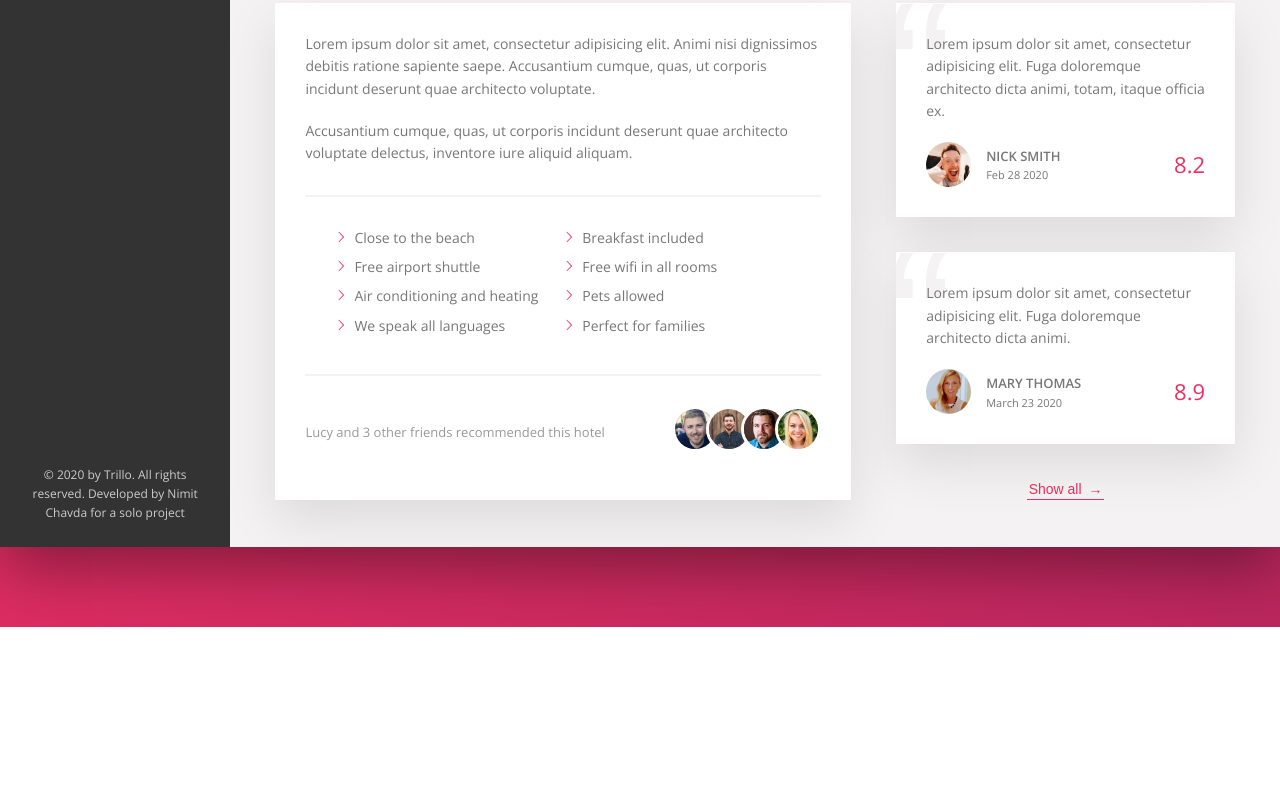
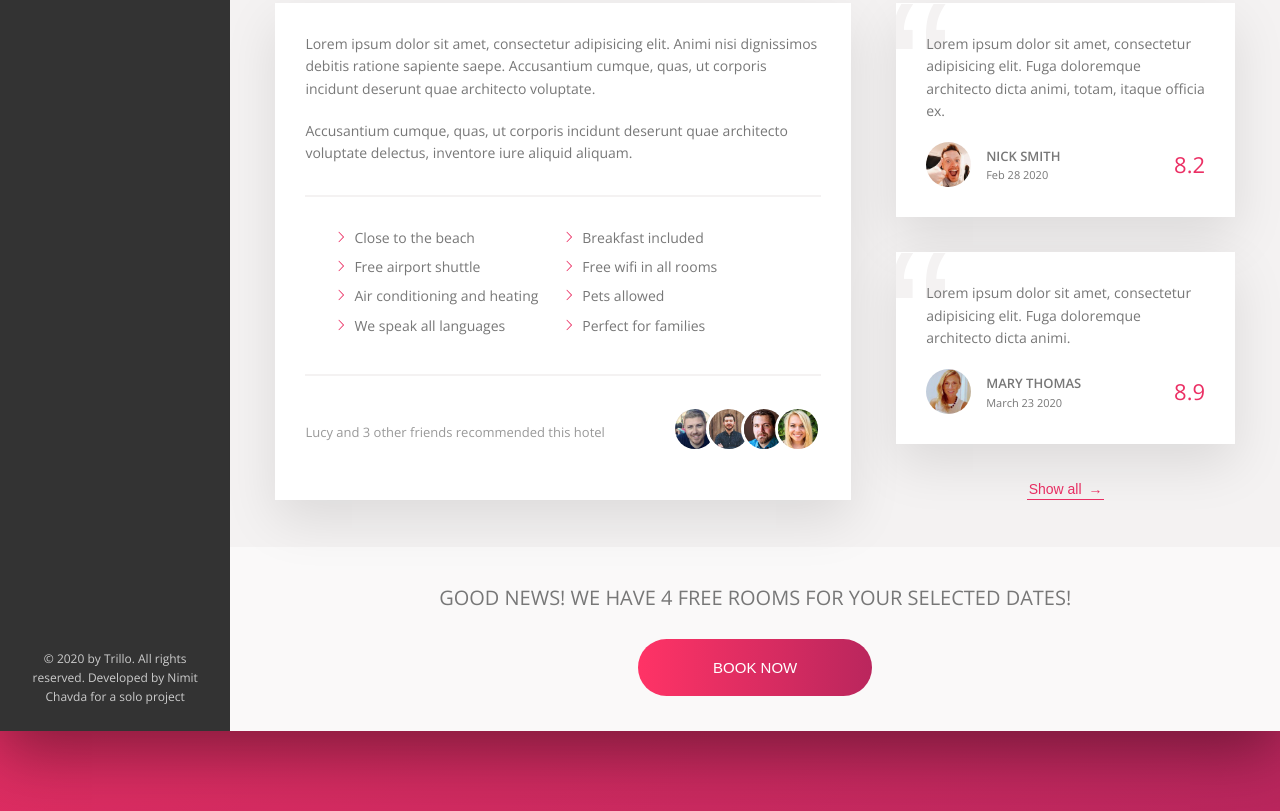
Before and after one commit to nimit3/trillo, a website: page dist/index.html in a window 1280 px wide. Shown: the part 671-1482 px from the top of the page. Before the commit the page ends 1298 px from the top, so only its background shows below. Drawn offline with nearby package versions, Linux system fonts and the light colour scheme.

Commit message:
cta animation button

```diff
--- a/dist/css/style.css
+++ b/dist/css/style.css
@@ -379,3 +379,45 @@ body {
     font-family: sans-serif;
     line-height: 1;
     z-index: 1; }
+
+.cta {
+  padding: 3.5rem 0;
+  text-align: center; }
+  .cta__book-now {
+    text-transform: uppercase;
+    font-size: 2rem;
+    font-weight: 300;
+    margin-bottom: 2.5rem; }
+
+.btn {
+  font-size: 1.5rem;
+  border: none;
+  font-weight: 300;
+  text-transform: uppercase;
+  border-radius: 100px;
+  background-image: linear-gradient(to right, var(--color-primary-light), var(--color-primary-dark));
+  color: #fff;
+  position: relative;
+  overflow: hidden;
+  cursor: pointer; }
+  .btn > * {
+    display: inline-block;
+    height: 100%;
+    width: 100%;
+    transition: all .2s; }
+  .btn__visible {
+    padding: 2rem 7.5rem; }
+  .btn__invisible {
+    position: absolute;
+    padding: 2rem;
+    left: 0;
+    top: -100%; }
+  .btn:hover {
+    background-image: linear-gradient(to left, var(--color-primary-light), var(--color-primary-dark)); }
+  .btn:hover .btn__visible {
+    transform: translateY(100%); }
+  .btn:hover .btn__invisible {
+    top: 0; }
+  .btn:focus {
+    outline: none;
+    animation: pulsate 1s infinite; }
--- a/dist/index.html
+++ b/dist/index.html
@@ -192,6 +192,15 @@
                             <button class="btn-inline">Show all <span>&rarr;</span></button>
                         </div>
                     </div>
+                    <div class="cta">
+                        <h2 class="cta__book-now">
+                            Good news! We have 4 free rooms for your selected dates!
+                        </h2>
+                        <button class="btn">
+                            <span class="btn__visible">Book now</span>
+                            <span class="btn__invisible">Only 4 rooms left</span>
+                        </button>
+                    </div>
                 </main>
             </div>
         </div>
--- a/dist/sass/_componnents.scss
+++ b/dist/sass/_componnents.scss
@@ -427,5 +427,67 @@
         line-height: 1;
         z-index: 1;
     }
+}
+
+//-----------------------------CTA CALL TO ACTION------------------------------------
+.cta{
+    padding: 3.5rem 0;
+    text-align: center;
+
+    &__book-now{
+        text-transform: uppercase;
+        font-size: 2rem;
+        font-weight: 300;
+        margin-bottom: 2.5rem;
+    }
+}
+
+//------------------------------CTA CALL TO ACTION BUTTON---------------------
+.btn{
+    font-size: 1.5rem;
+    border: none;
+    font-weight: 300;
+    text-transform: uppercase;
+    border-radius: 100px;
+    background-image: linear-gradient(to right, var(--color-primary-light), var(--color-primary-dark));
+    color: #fff;
+    position: relative;
+    overflow: hidden;
+    cursor: pointer;
+
+    & > *{
+        display: inline-block;
+        height: 100%;
+        width: 100%;
+        transition: all .2s;
+    }
+
+    &__visible{
+        padding: 2rem 7.5rem;
+    }
+
+    &__invisible{
+        position: absolute;
+        padding: 2rem;
+        left: 0;
+        top: -100%;
+    }
+
+    &:hover{
+        background-image: linear-gradient(to left, var(--color-primary-light), var(--color-primary-dark));
+    }
+
+    &:hover &__visible{
+        transform: translateY(100%);
+    }
+
+    &:hover &__invisible{
+        top: 0;
+    }
+
+    &:focus{
+        outline: none;
+        animation: pulsate 1s infinite;
+    }
 
 }
```
